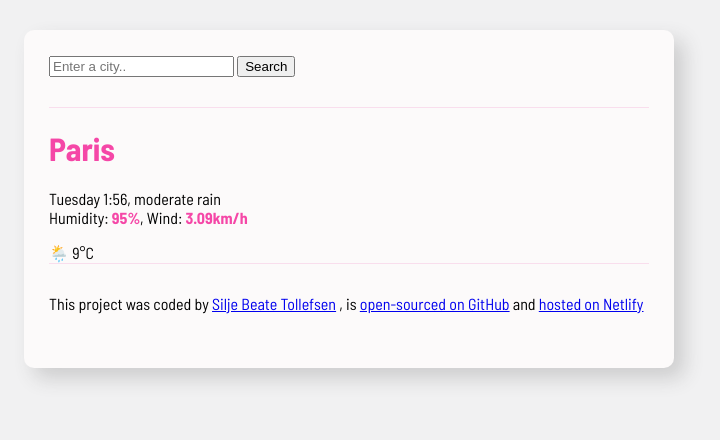
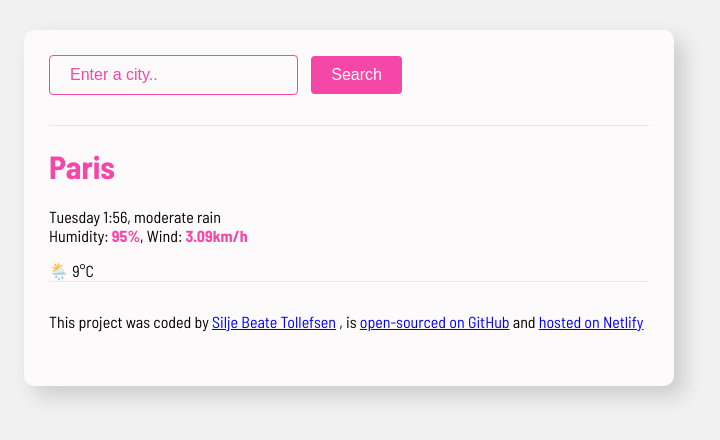
Before and after one commit to SiljeT81/weather-forecast-project, a plain HTML site: page index.html in a window 1280 px wide. Shown: the whole page, without its empty margins (291-1011 px from the left). Drawn offline with Linux system fonts and the light colour scheme; a web font is replaced by a local one.

Commit message:
Added details to input forms in CSS

```diff
--- a/src/styles.css
+++ b/src/styles.css
@@ -1,10 +1,10 @@
-body{
-    background-color: #F1F1F2;
+body {
+  background-color: #f1f1f2;
   font-family: "Barlow Semi Condensed", sans-serif;
 }
 
-.weather-app{
-    background-color: #FCFAFA;
+.weather-app {
+  background-color: #fcfafa;
   max-width: 600px;
   margin: 30px auto;
   padding: 25px;
@@ -12,17 +12,39 @@ body{
   box-shadow: 10px 10px 20px rgba(59, 58, 58, 0.2);
 }
 
+.search-form-input {
+  background-color: #fcfafa;
+  border: 1.5px solid #f547a7;
+  border-radius: 4px;
+  padding: 10px 20px;
+  font-size: 16px;
+}
+
+::placeholder {
+    color: #f547a7;
+}
+
+.search-form-button {
+    background-color: #f547a7;
+    color: #fcfafa;
+    border: none;
+    border-radius: 4px;
+    padding: 10px 20px;
+    font-size: 16px;
+    margin-left: 10px;
+}
+
 header {
   border-bottom: 1px solid #f9deed;
   padding: 0 0 30px 0;
 }
 
-.city-search{
-    color: #F547A7
+.city-search {
+  color: #f547a7;
 }
 
 .weather-details strong {
-    color: #F547A7
+  color: #f547a7;
 }
 
 footer {
```
Lines whose indentation alone changed are shown as unchanged.
